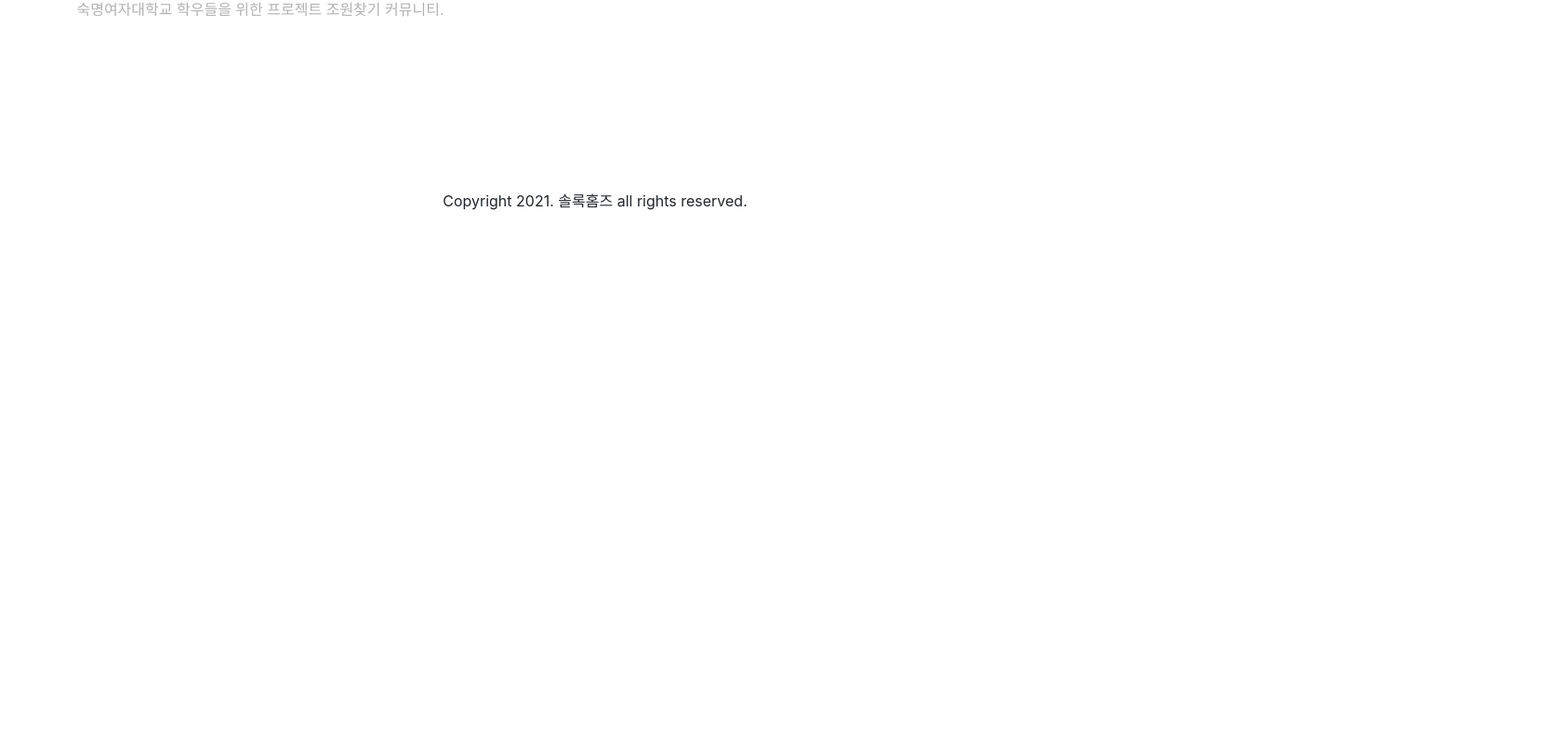
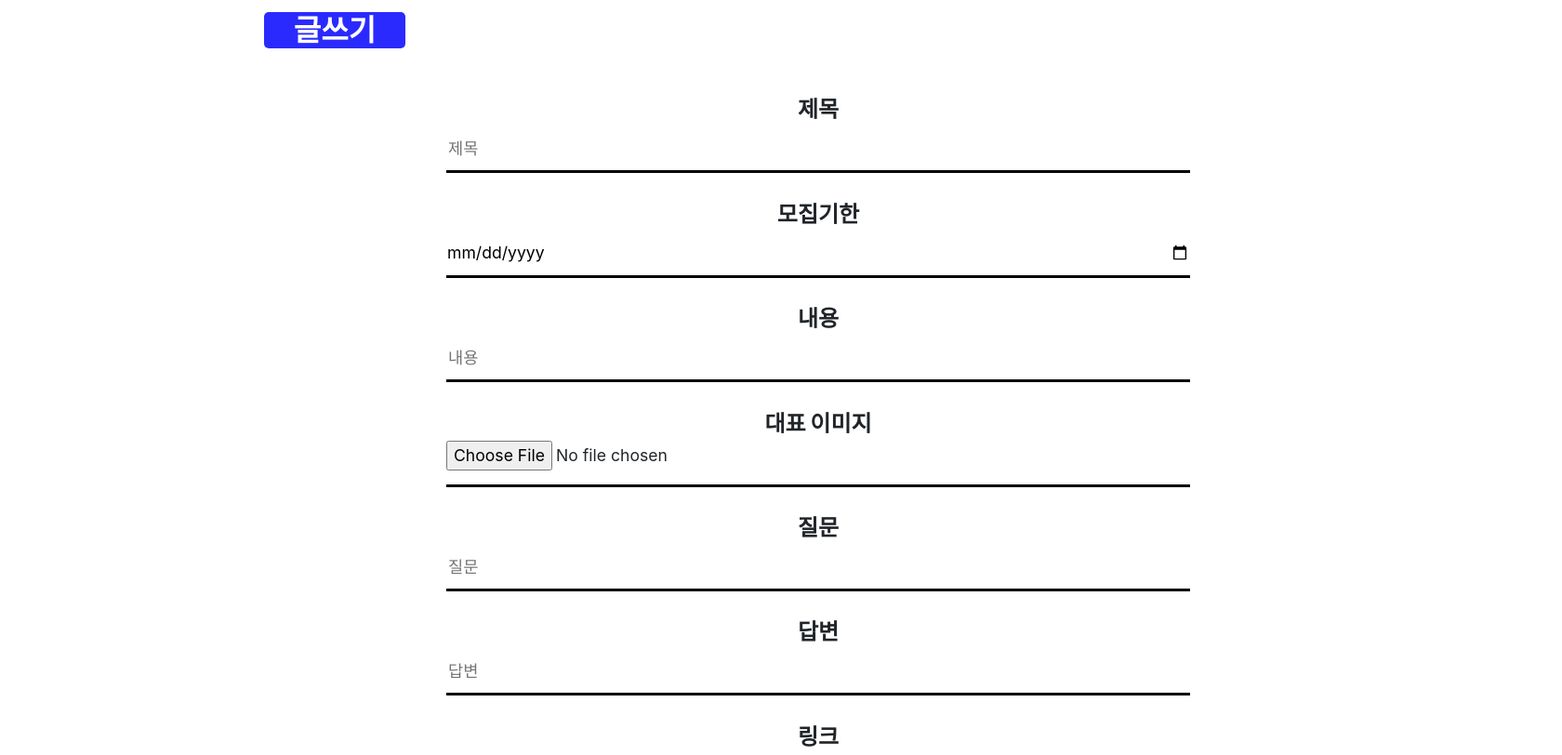
Before and after one commit to dev-yenya/snomate, a React (Create React App) app in the folder snomate/: page / in a window 1280 px wide. Shown: the part 146-958 px from the top of the page at 93% size, 1680 px wide, since content can reach past the window. Before the commit the page ends 800 px from the top, so only its background shows below. Built offline with nearby package versions, Linux system fonts and the light colour scheme; the HTML template or start-up script is replaced by a standard one.

Commit message:
create form 수정

```diff
--- a/snomate/src/App.css
+++ b/snomate/src/App.css
@@ -1,5 +1,5 @@
 .App {
-  text-align: center;
+
 }
 
 /*.App-header {
--- a/snomate/src/App.js
+++ b/snomate/src/App.js
@@ -8,7 +8,7 @@ function App() {
   return (
     <div className="App">
         <Main />
-        {/*<CreateProject />*/}
+        <CreateProject />
         <Footer/>
     </div>
   );
--- a/snomate/src/components/Main/Main.module.css
+++ b/snomate/src/components/Main/Main.module.css
@@ -7,6 +7,7 @@
 
 .highlight{
     background-color: #2a2aff;
+    margin: 1rem;
     padding-left:3rem;
     padding-right:70rem;
     padding-top:1rem;
@@ -17,6 +18,7 @@
 
 .text_align{
     margin-left: 5rem;
+    text-align:center;
   }
 
 .sub_title{
--- a/snomate/src/components/Main/MainHeader.js
+++ b/snomate/src/components/Main/MainHeader.js
@@ -6,7 +6,7 @@ class MainHeader extends Component {
         return (
             <div className={style.text_align}>
               <h1 className={style.header_title}><span className={style.highlight}>SNOMATE</span></h1>
-                <p className={style.sub_title}>숙명여자대학교 학우들을 위한 프로젝트 조원찾기 커뮤니티.</p>
+                {/*<p className={style.sub_title}>숙명여자대학교 학우들을 위한 프로젝트 조원찾기 커뮤니티.</p>*/}
             </div>
         );
     }
--- a/snomate/src/components/Projects/CreateProject.js
+++ b/snomate/src/components/Projects/CreateProject.js
@@ -12,53 +12,55 @@ class CreateProject extends Component {
         url_link: ""
     }
 
-
-    /*handleValueChange(e){
+   /*handleValueChange(e){
         let nextState={};
         nextState[e.target.name]=e.target.Value;
         console.log(nextState);
-        this.setState
+        this.setState(nextState);
     }*/
+
     render() {
         return (
             <div className={styles.text_align}>
                 <h2 className={styles.sub_title}><span className={styles.highlight}>글쓰기</span></h2>
                 <form className={styles.input_form}>
                     <div>
-                        <label>제목</label><br/>
-                        <input type="text" name="title" placeholder="제목" value={this.state.title} onChange={this.handleValueChange}/>
+                        <label className={styles.input_label}>제목</label><br/>
+                        <input className={styles.input_box} type="text" name="title" placeholder="제목" value={this.state.title} onChange={this.handleValueChange}/>
                     </div>
                     <br/>
                     <div>
-                        <label>모집기한</label><br/>
-                        <input type="date" name="period" value={this.state.period} onChange={this.handleValueChange}/>
+                        <label className={styles.input_label}>모집기한</label><br/>
+                        <input className={styles.input_box}type="date" name="period" value={this.state.period} onChange={this.handleValueChange}/>
                     </div>
                     <br/>
                     <div>
-                        <label>내용</label><br/>
-                        <input type="text" placeholder="내용" name="body_text" value={this.state.body_text} onChange={this.handleValueChange}/>
+                        <label className={styles.input_label}>내용</label><br/>
+                        <input className={styles.input_box} type="text" placeholder="내용" name="body_text" value={this.state.body_text} onChange={this.handleValueChange}/>
                     </div>
                     <br/>
                     <div>
-                        <label>대표 이미지</label><br/>
-                        <input type="file" name="body_images" value={this.state.body_images} onChange={this.handleValueChange}/>
+                        <label className={styles.input_label}>대표 이미지</label><br/>
+                        <input className={styles.input_box} type="file" name="body_images" value={this.state.body_images} onChange={this.handleValueChange}/>
                     </div>
                     <br/>
                     <div>
-                        <label>질문</label><br/>
-                        <input type="text" placeholder="질문" name="question" value={this.question} onChange={this.handleValueChange}/>
+                        <label className={styles.input_label}>질문</label><br/>
+                        <input className={styles.input_box} type="text" placeholder="질문" name="question" value={this.question} onChange={this.handleValueChange}/>
                     </div>
                     <br/>
                     <div>
-                        <label>답변</label><br/>
-                        <input type="text" placeholder="답변" name="answer" value={this.state.answer} onChange={this.handleValueChange}/>
+                        <label className={styles.input_label}>답변</label><br/>
+                        <input className={styles.input_box} type="text" placeholder="답변" name="answer" value={this.state.answer} onChange={this.handleValueChange}/>
                     </div>
                     <br/>
                     <div>
-                        <label>링크</label><br/>
-                        <input type="url" name="url_link" value={this.state.url_link} onChange={this.handleValueChange}/>
+                        <label className={styles.input_label}>링크</label><br/>
+                        <input className={styles.input_box} type="url" name="url_link" value={this.state.url_link} onChange={this.handleValueChange}/>
                     </div>
-                    <br/>
+                    <div>
+                        <button type="submit">작성</button>
+                    </div>
                 </form>
 
             </div>
--- a/snomate/src/components/Projects/CreateProject.module.css
+++ b/snomate/src/components/Projects/CreateProject.module.css
@@ -1,24 +1,46 @@
 .input_form{
-    width :90rem;
+    width :100rem;
     margin: 20px auto;
     padding: 20px;
     font-weight: 1000;
     font-size:1.1rem;
     box-sizing:border-box;
+    display: inline-block;
+    text-align:center;
 }
 
+.input_box{
+    text-align:left;
+    width: 50rem;
+    height:50px;
+    border-top:none;
+    border-left:none;
+    border-right:none;
+    border-bottom:3px solid black;
+
+}
+
+.input_label{
+    font-size:1.5rem;
+    font-weight:1000;
+}
 .text_align{
     margin-left: 5rem;
+    text-align: center;
   }
 
 .sub_title{
+    text-align:center;
     font-weight:1000;
     margin-right:40rem;
+    margin-top:2rem;
 }
 
 .highlight{
-    background-color: #e3e3e3;
+    color: white;
+    background-color: #2a2aff;
     border-radius:5px 5px 5px 5px;
-    padding-left:1rem;
-    padding-right:1rem;
+    padding-left:2rem;
+    padding-right:2rem;
+
 }
```
